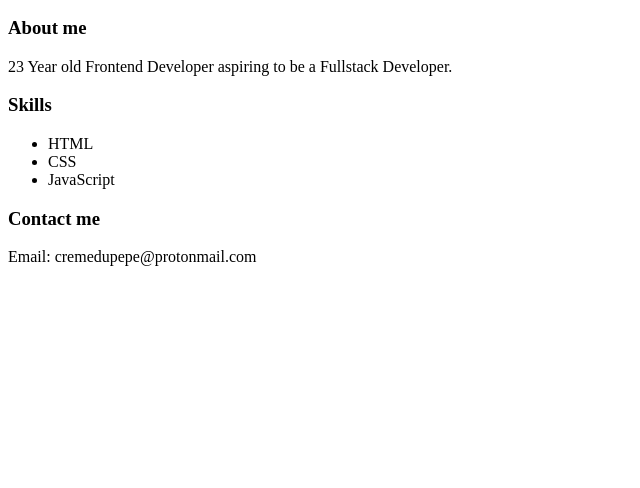
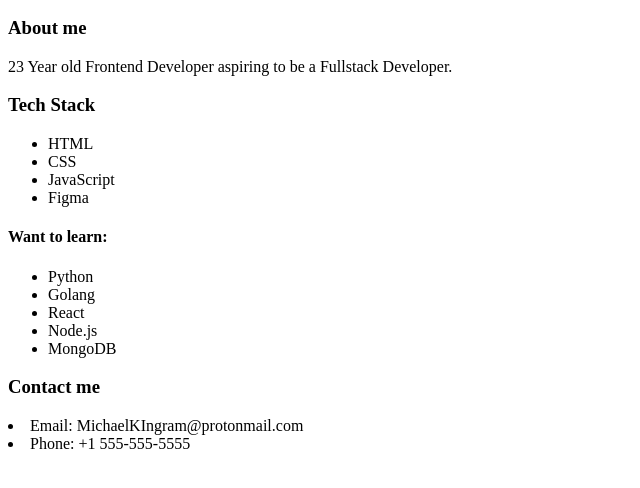
Before and after one commit to CantUnderstandMath/Demo, a plain HTML site: page index.html in a window 1280 px wide. Shown: the part 76-564 px from the top of the page, without its empty margins (0-640 px from the left). Drawn offline with Linux system fonts and the light colour scheme.

Commit message:
Update 'Contact' page

```diff
--- a/index.html
+++ b/index.html
@@ -13,11 +13,20 @@
                     <p>23 Year old Frontend Developer aspiring to be a Fullstack Developer.</p>
                 </div>
                     <div class="skills">
-                    <h3>Skills</h3>
+                    <h3>Tech Stack</h3>
                     <ul>
                         <li>HTML</li>
                         <li>CSS</li>
                         <li>JavaScript</li>
+                        <li>Figma</li>
+                    </ul>
+                    <h4>Want to learn:</h4>
+                    <ul>
+                        <li>Python</li>
+                        <li>Golang</li>
+                        <li>React</li>
+                        <li>Node.js</li>
+                        <li>MongoDB</li>
                     </ul>
                     </div>
                     <div class="projects">
@@ -25,7 +34,8 @@
                     </div>
                     <div class="contact">
                         <h3>Contact me</h3>
-                        <p>Email: cremedupepe@protonmail.com</p>
+                        <li>Email: MichaelKIngram@protonmail.com</li>
+                        <li>Phone: +1 555-555-5555</li>
                     </div>
     </body>
 </html>
```
